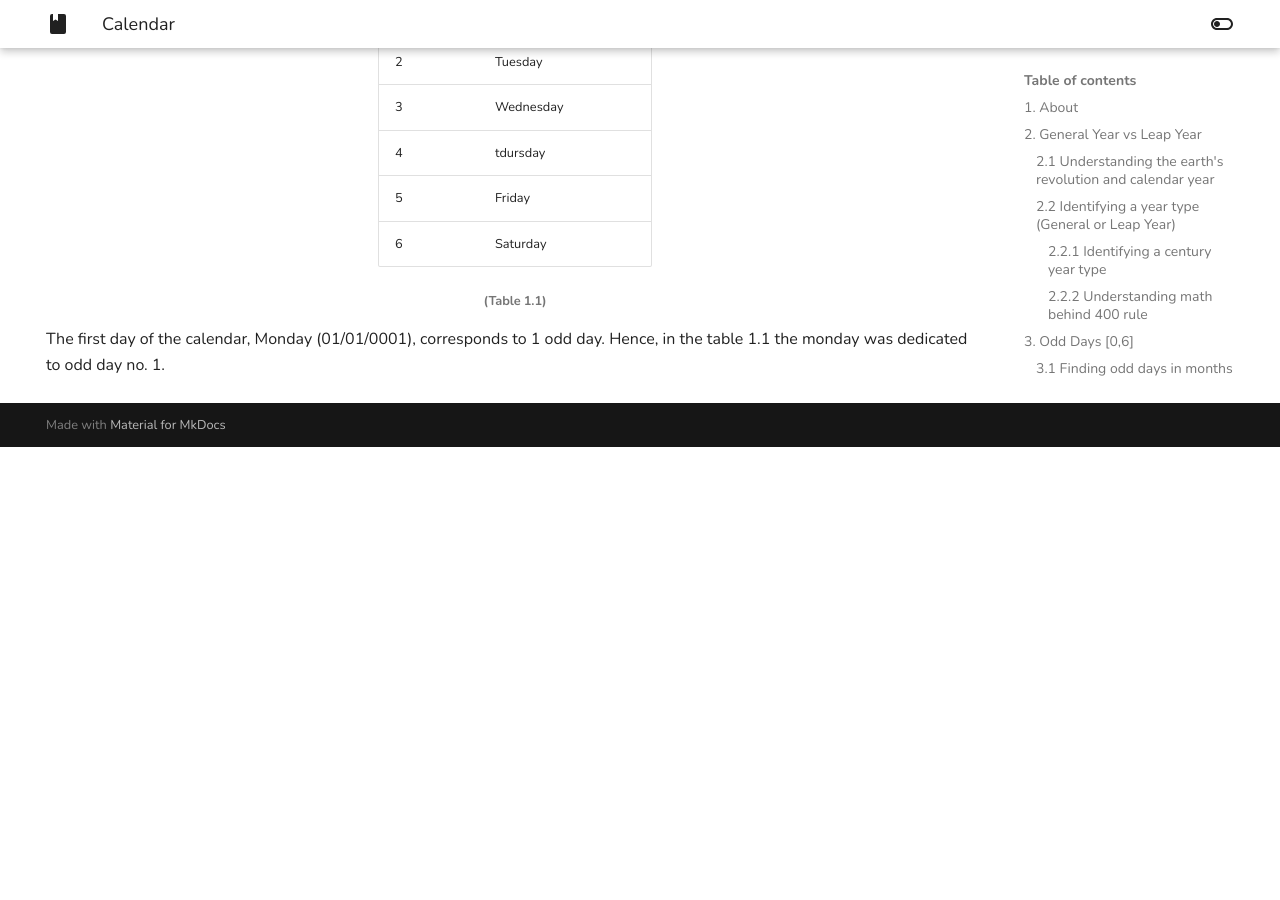
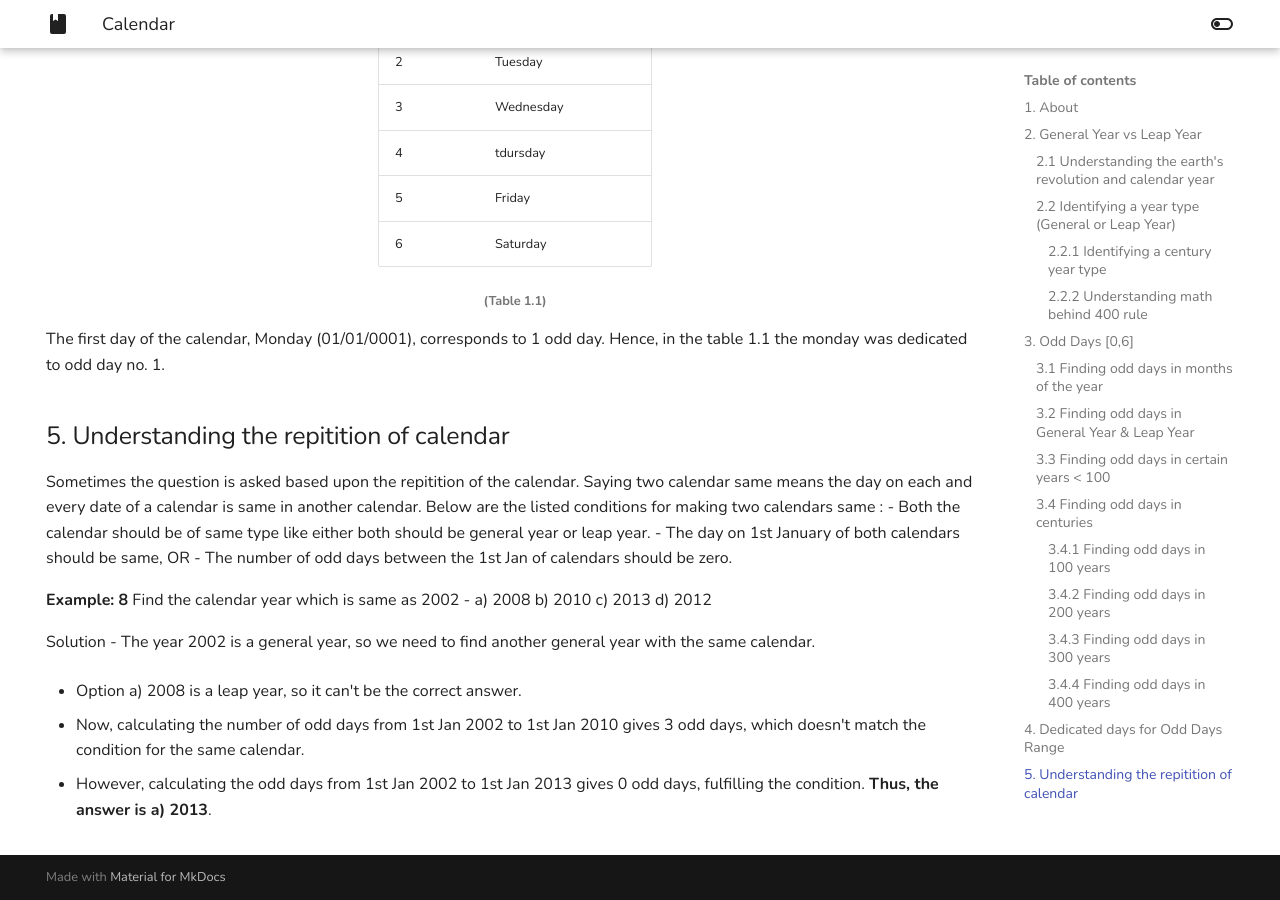
Before and after one commit to paligopal/reasoning_by_me, an MkDocs documentation site: the page built from docs/calendar.md, in a window 1280 px wide and 900 px high, scrolled down 5523 px. Built offline with MkDocs 1.6.1 and Material for MkDocs 9.7.7, drawn with Linux system fonts in a browser that asks for light colours; before the commit the page ends 5970 px from its top, so only the background shows below that.

Commit message:
[Add] repitition of the calendar year

```diff
--- a/docs/calendar.md
+++ b/docs/calendar.md
@@ -255,3 +255,24 @@ The range of odd days is from 0 to 6. In the real calendar, each odd day corresp
 </div>
 
 The first day of the calendar, Monday (01/01/0001), corresponds to 1 odd day. Hence, in the table 1.1 the monday was dedicated to odd day no. 1.
+
+## 5. Understanding the repitition of calendar
+Sometimes the question is asked based upon the repitition of the calendar. Saying two calendar same means the day on each and every date of a calendar is same in another calendar. Below are the listed conditions for making two calendars same :
+- Both the calendar should be of same type like either both should be general year or leap year.
+- The day on 1st January of both calendars should be same, OR
+- The number of odd days between the 1st Jan of calendars should be zero.
+
+**Example: 8** Find the calendar year which is same as 2002 -
+a) 2008
+b) 2010
+c) 2013
+d) 2012
+
+Solution - The year 2002 is a general year, so we need to find another general year with the same calendar.
+
+- Option a) 2008 is a leap year, so it can't be the correct answer.
+
+- Now, calculating the number of odd days from 1st Jan 2002 to 1st Jan 2010 gives 3 odd days, which doesn't match the condition for the same calendar.
+
+- However, calculating the odd days from 1st Jan 2002 to 1st Jan 2013 gives 0 odd days, fulfilling the condition.
+**Thus, the answer is a) 2013**.
```
